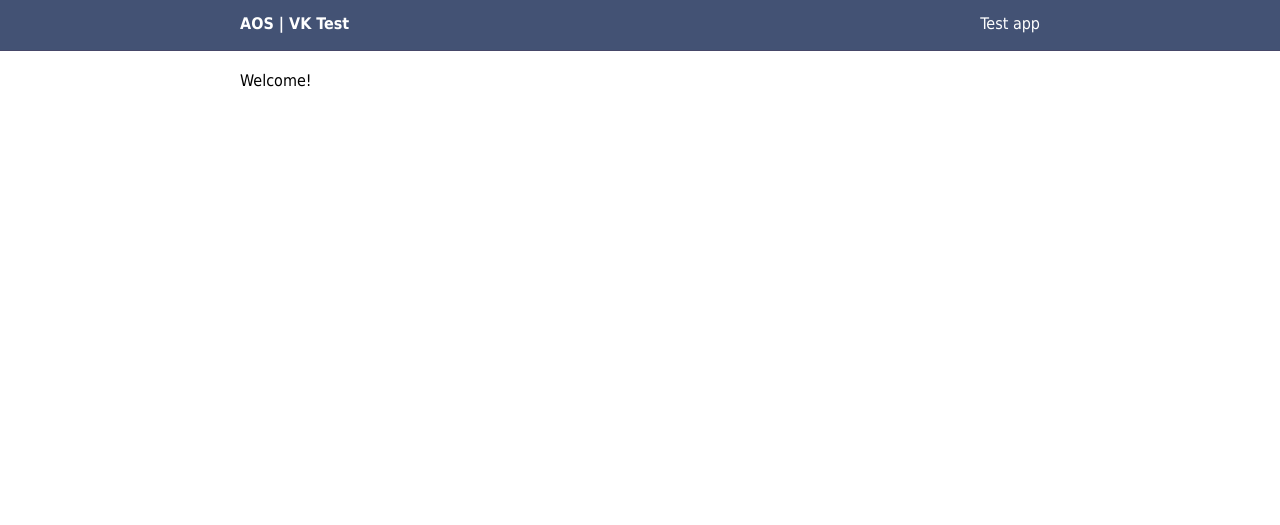
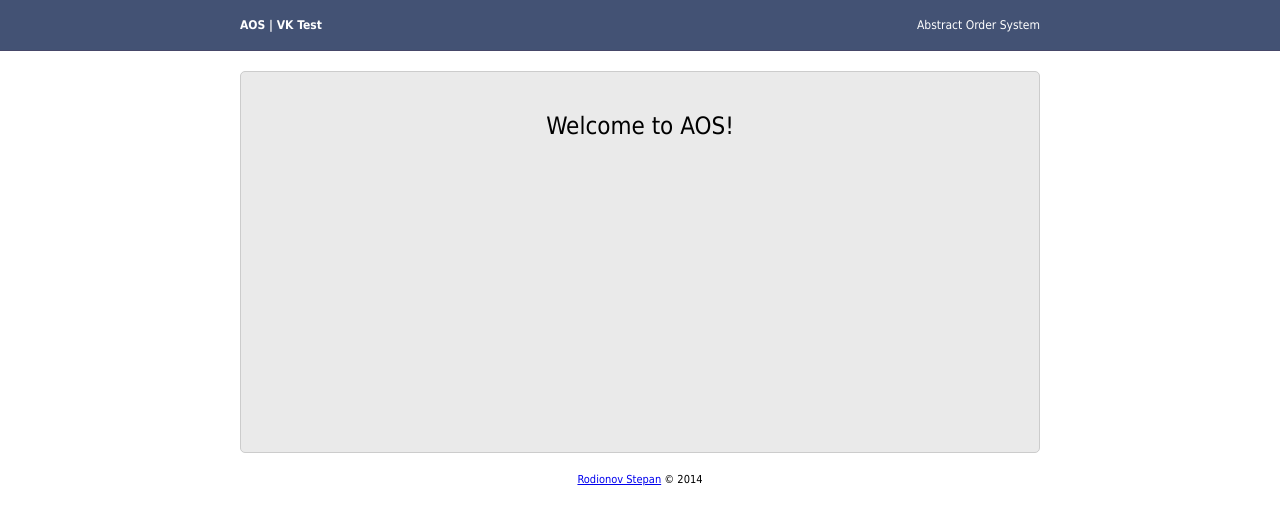
Before and after one commit to rodionovstepan/vk-test, a PHP site: page / in a window 1280 px wide. Shown: the top 525 px of the page. Run offline with PHP 8.4, Linux system fonts and the light colour scheme.

Commit message:
начал делать welcome-блок + добавил футер

```diff
--- a/css/common.css
+++ b/css/common.css
@@ -2,6 +2,7 @@ body {
 	padding: 0;
 	margin: 0;
 	font-family: tahoma, verdana, arial, sans;
+	font-size: 12px;
 }
 
 .navbar {
@@ -14,7 +15,7 @@ body {
 }
 
 .navbar_container {
-	padding-top: 14px;
+	padding-top: 18px;
 	overflow: hidden;
 }
 
@@ -35,3 +36,22 @@ body {
 	margin: 0 auto;
 	width: 800px;
 }
+
+.page_welcome {
+	height: 300px;
+	padding: 40px;
+	background-color: #eaeaea;
+	border: solid 1px #ccc;
+	border-radius: 5px;
+}
+
+.page_welcome_title {
+	text-align: center;
+	font-size: 24px;
+}
+
+.page_footer {
+	margin-top: 20px;
+	font-size: 11px;
+	text-align: center;
+}
--- a/index.php
+++ b/index.php
@@ -12,15 +12,20 @@
 						AOS | VK Test
 					</div>
 					<div class="navbar_right">
-						Test app
+						Abstract Order System
 					</div>
 				</div>
 			</div>
 		</div>
 		<div class="page_container" id="content">
 			<div class="page_welcome">
-				Welcome!
+				<div class="page_welcome_title">
+					Welcome to AOS!
+				</div>
 			</div>
+		</div>
+		<div class="page_footer">
+			<a href="https://vk.com/rodionovstepan" target="_blank">Rodionov Stepan</a> &copy; 2014
 		</div>
 	</body>
 </html>
```
